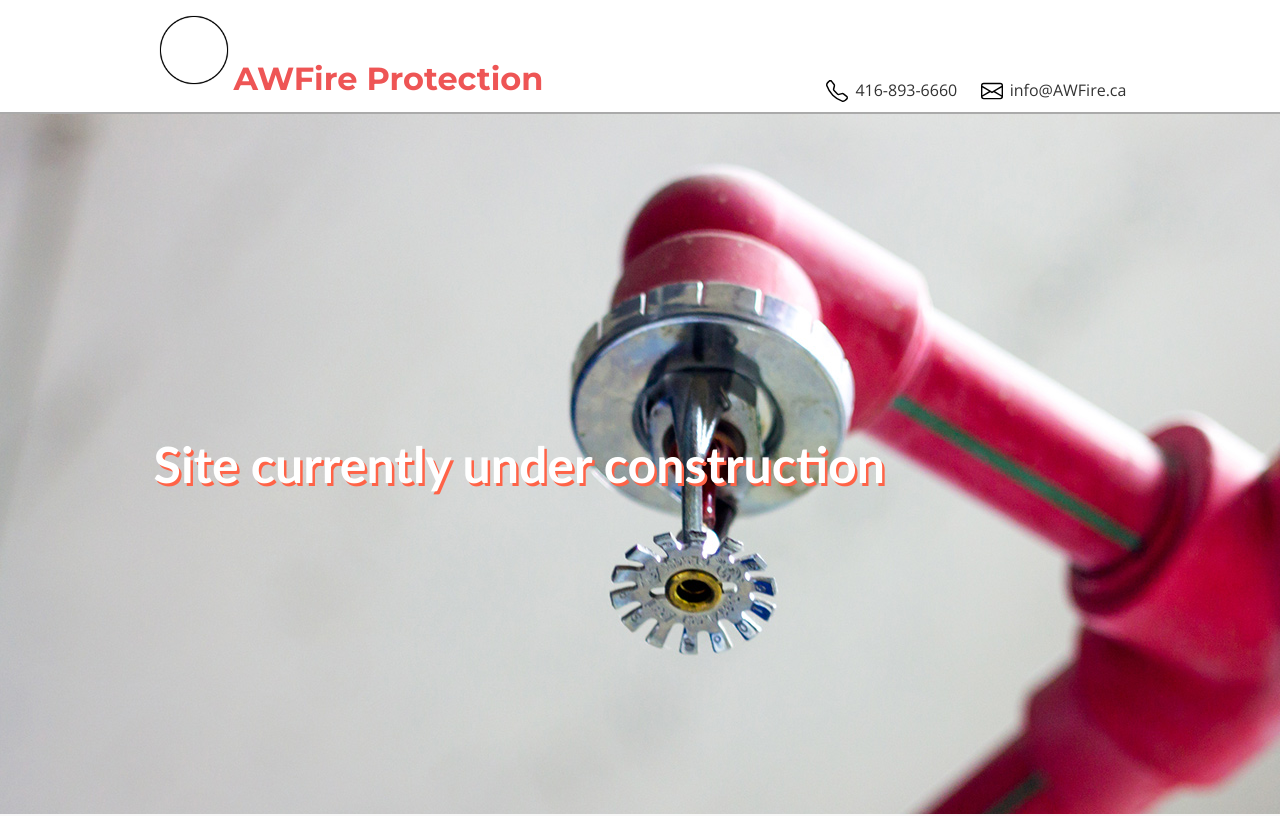
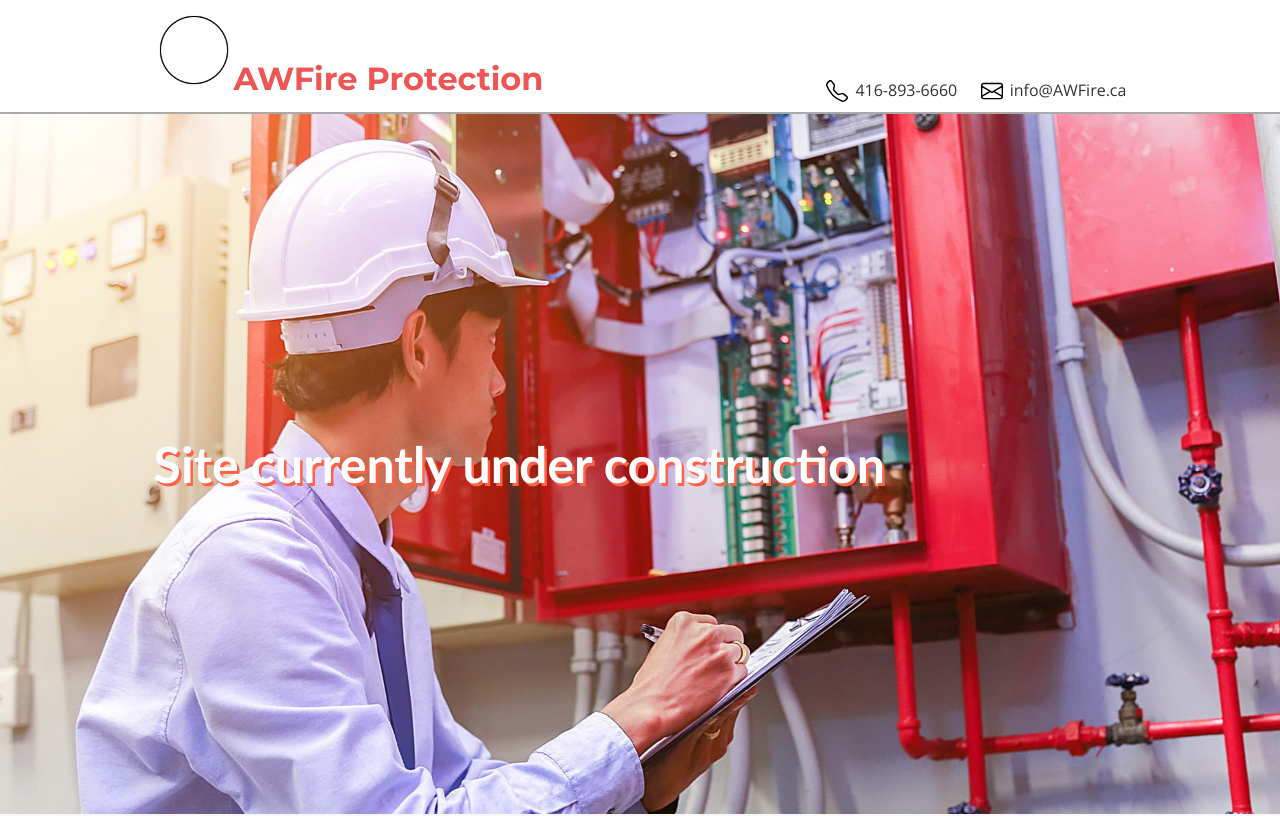
Before and after one commit to jerry7i/awfire, a React (Create React App) app: page / in a window 1280 px wide. Shown: the top 816 px of the page. Built offline with nearby package versions, Linux system fonts and the light colour scheme.

Commit message:
change showcase background to alarm system inspection

```diff
--- a/src/pages/Landing/Showcase.js
+++ b/src/pages/Landing/Showcase.js
@@ -3,7 +3,7 @@ import styled from "styled-components";
 import { device } from "../../device";
 
 import ContentWrapper from "../../components/ContentWrapper";
-import showcaseBg from "../../images/fire_sprinkler_bg.jpg";
+import showcaseBg from "../../images/fire_system_inspection.jpg";
 
 const ShowcaseContentWrapper = styled(ContentWrapper)`
 	display: flex;
@@ -14,8 +14,8 @@ const ShowcaseContentWrapper = styled(ContentWrapper)`
 const ShowcaseContainer = styled.div`
 	background-image: url(${showcaseBg});
 	background-size: cover;
-	background-position: 40% 0;
-	width: 100%;
+	background-position: 30% 0;
+	background-repeat: no-repeat;
 
 	@media ${device.mobileS} {
 		height: 400px;
@@ -40,13 +40,15 @@ const ShowcaseContainer = styled.div`
 
 	@media ${device.laptop} {
 		height: 700px;
+		background-position: 0% -50px;
 		h1 {
 			font-size: 50px;
 		}
 	}
 
 	@media ${device.desktop} {
-		height: 850px;
+		height: 900px;
+		background-position: 0% -50px;
 		h1 {
 			font-size: 60px;
 		}
```
Also changed, not shown: src/images/fire_system_inspection.jpg (added).
